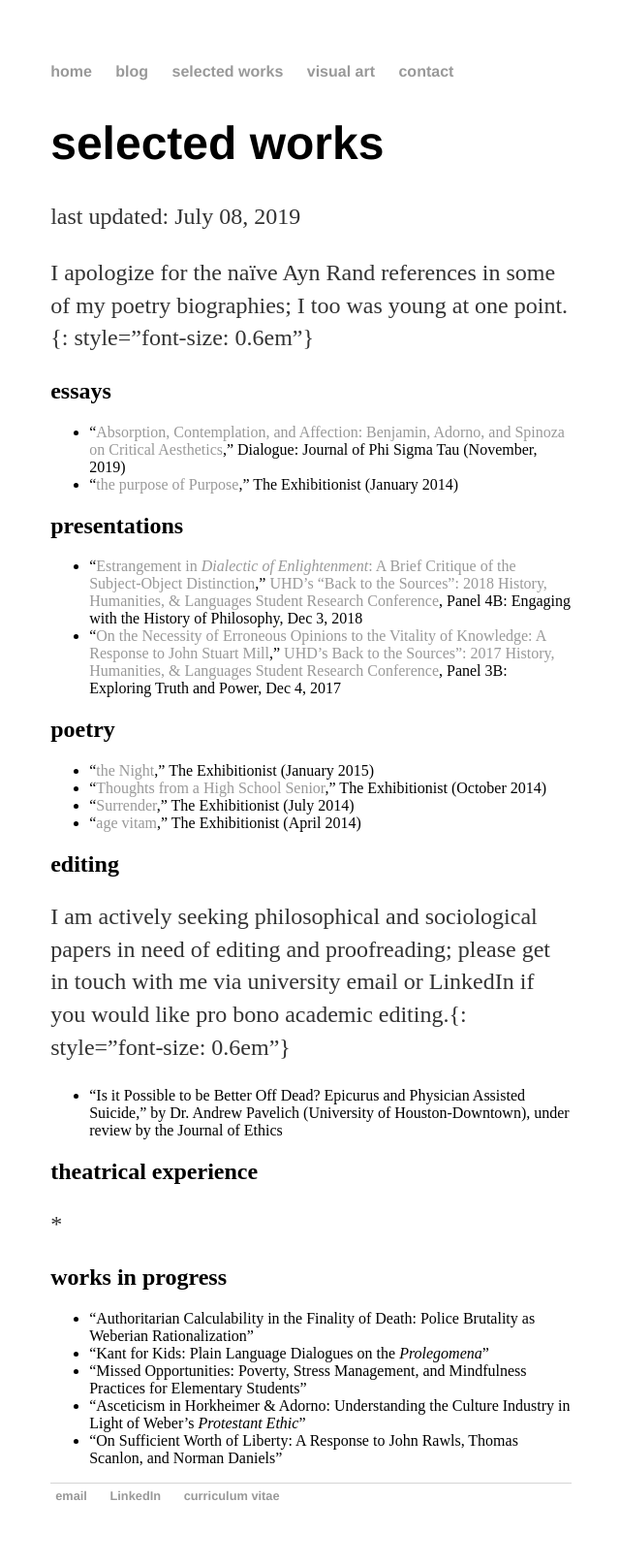
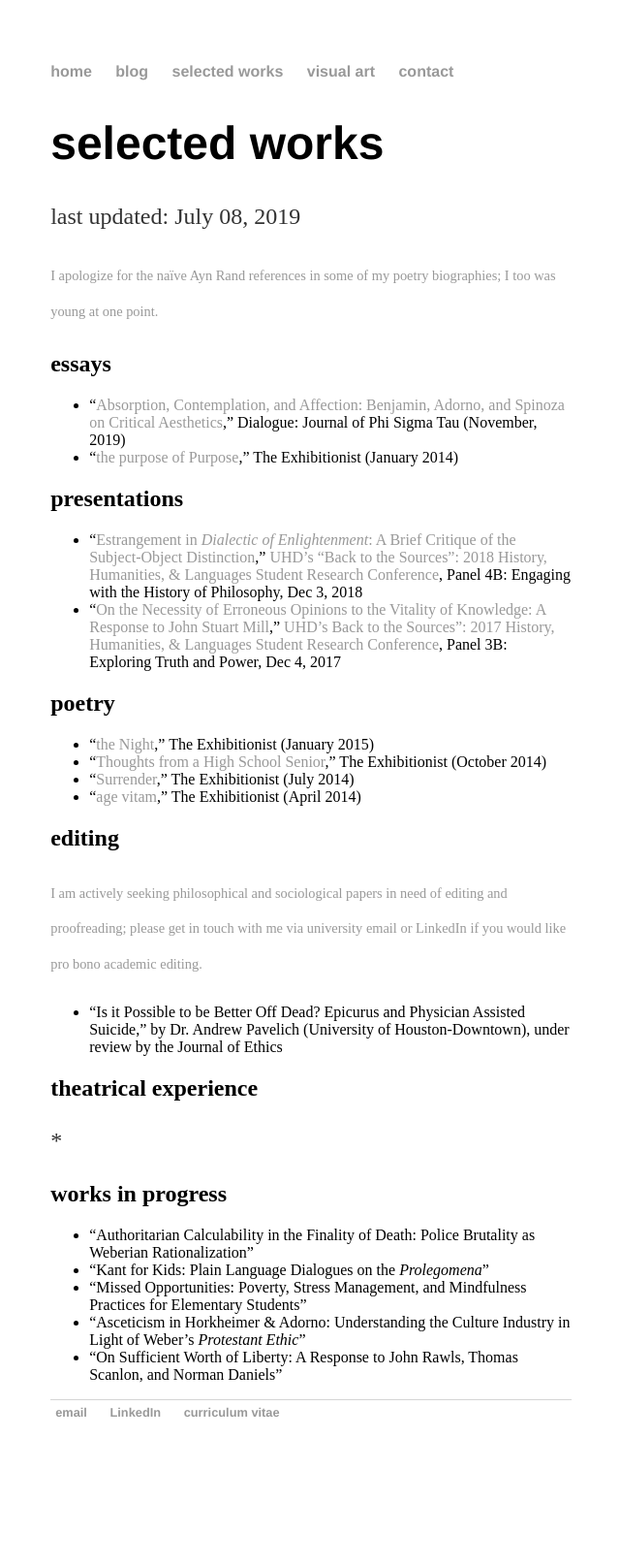
Before and after one commit to HillJustin/HillJustin.github.io, a Jekyll site: the page built from selected-works/index.md, in a window 1280 px wide. Shown: the whole page at 97% size, without its empty margins (319-959 px from the left). Built offline with Jekyll 4.4.1, drawn with Linux system fonts in a browser that asks for light colours; after the commit the page ends 1529 px from its top, so only the background shows below that.

Commit message:
Update index.md

```diff
--- a/selected-works/index.md
+++ b/selected-works/index.md
@@ -7,8 +7,7 @@
 
 last updated: July 08, 2019
 
-I apologize for the naïve Ayn Rand references in some of my poetry biographies; I too was young at one point.{: style="font-size: 0.6em"}
-<!-- blurb about current projects -->
+<a style="font-size: 0.6em">I apologize for the naïve Ayn Rand references in some of my poetry biographies; I too was young at one point.</a>
 
 
 ## essays
@@ -33,7 +32,7 @@
 
 ## editing
 
-I am actively seeking philosophical and sociological papers in need of editing and proofreading; please get in touch with me via university email or LinkedIn if you would like pro bono academic editing.{: style="font-size: 0.6em"}
+<a style="font-size: 0.6em">I am actively seeking philosophical and sociological papers in need of editing and proofreading; please get in touch with me via university email or LinkedIn if you would like pro bono academic editing.</a>
 
 * "Is it Possible to be Better Off Dead? Epicurus and Physician Assisted Suicide," by Dr. Andrew Pavelich (University of Houston-Downtown), under review by the Journal of Ethics
 
```
